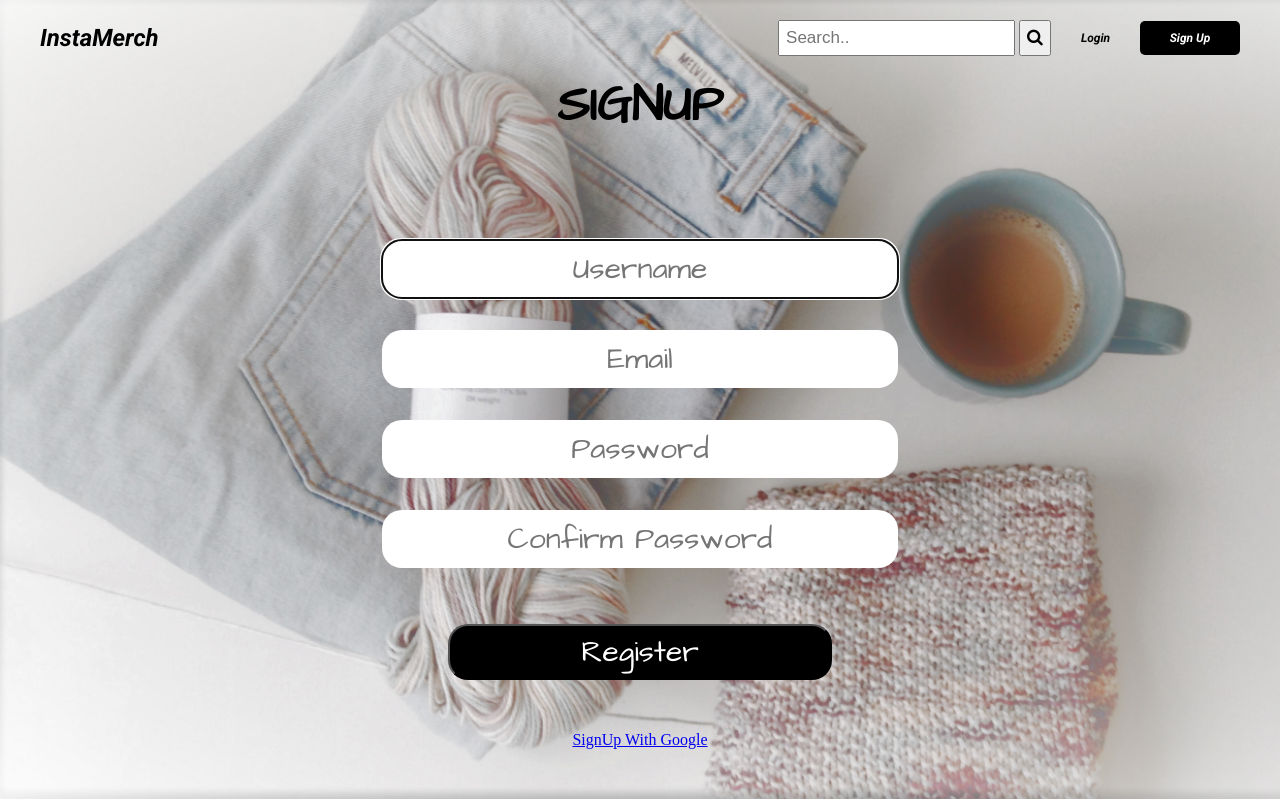
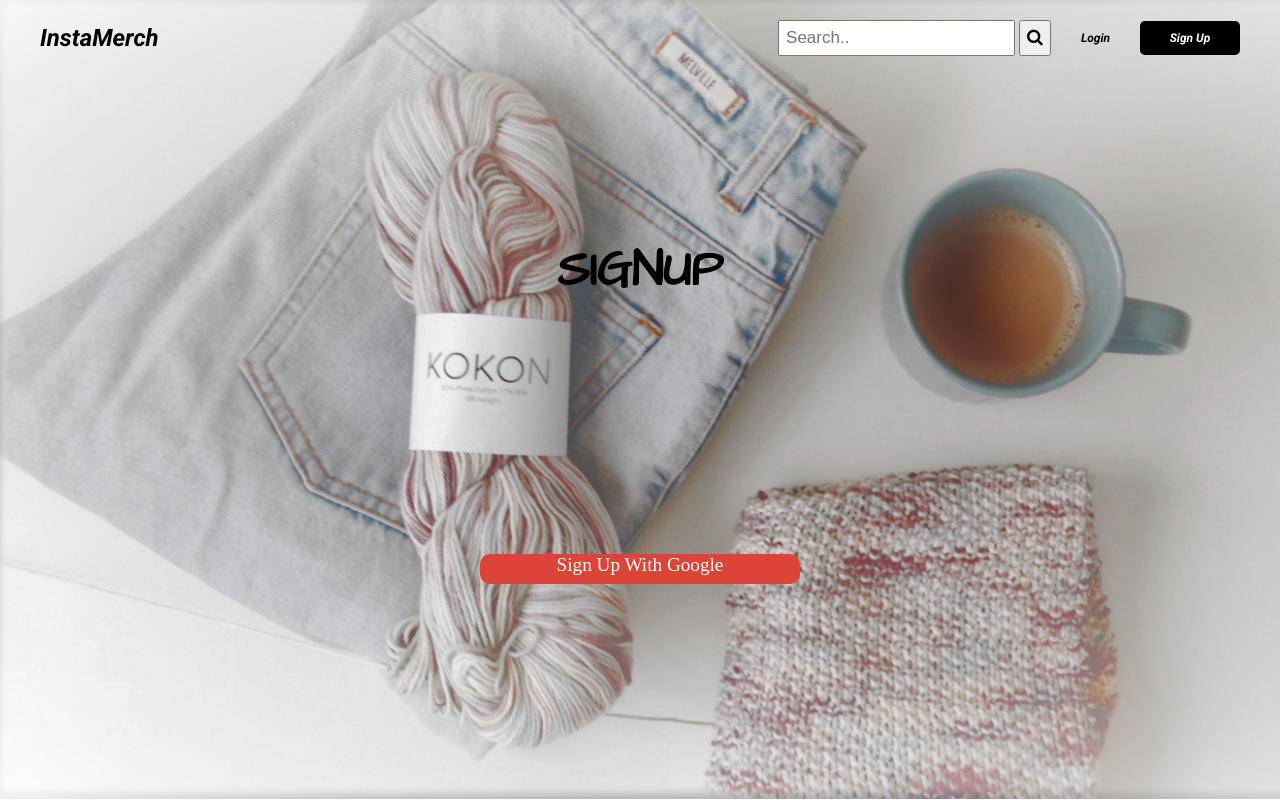
Before and after one commit to SaratAngajalaoffl/InstaMerch, a Django app: page /accounts/register/ in a window 1280 px wide. Run offline with Django 3.2, Linux system fonts and the light colour scheme; some libraries are stand-ins or nearby versions.

Commit message:
Changed the application to fit social auth

```diff
--- a/InstaMerch/WEB/templates/WEB/account_base.html
+++ b/InstaMerch/WEB/templates/WEB/account_base.html
@@ -14,7 +14,9 @@
 			/>
 		</a>
 		<div>
-			<strong>{{request.user}}</strong>
+			<strong
+				>{{request.user.first_name}} {{request.user.last_name}}</strong
+			>
 		</div>
 		<div><strong>{{request.user.email}}</strong></div>
 		<div><p>Contact us @</p></div>
--- a/InstaMerch/WEB/templates/WEB/design_detail.html
+++ b/InstaMerch/WEB/templates/WEB/design_detail.html
@@ -36,7 +36,8 @@
 				class="designer-name"
 				style="color: #3b5998; text-decoration: underline"
 				href="/designs/{{design.account}}"
-				>{{design.account}}</a
+				>{{design.account.user.first_name}}
+				{{design.account.user.last_name}}</a
 			>
 		</h3>
 		<h3 class="designer">
--- a/InstaMerch/WEB/templates/WEB/searchresults.html
+++ b/InstaMerch/WEB/templates/WEB/searchresults.html
@@ -19,7 +19,7 @@
 				/>
 			</div>
 			<div class="product-description">
-				<div class="name">{{user.username}}</div>
+				<div class="name">{{user.first_name}} {{user.last_name}}</div>
 			</div>
 		</a>
 		{% empty %}
--- a/InstaMerch/WEB/templates/WEB/user_designs.html
+++ b/InstaMerch/WEB/templates/WEB/user_designs.html
@@ -15,7 +15,7 @@
 			/>
 		</a>
 		<div>
-			<strong>{{user.user.username}}</strong>
+			<strong>{{user.user.first_name}} {{user.user.last_name}}</strong>
 		</div>
 		<div><strong>{{user.user.email}}</strong></div>
 		<div><p>Contact us @</p></div>
@@ -30,7 +30,7 @@
 	</div>
 	<div class="account-right">
 		<div class="account-right-top">
-			<h1>{{user}}'s Designs</h1>
+			<h1>{{user.user.first_name}}'s Designs</h1>
 		</div>
 		<div class="account-right-bottom">
 			<div class="designs">
--- a/InstaMerch/WEB/templates/registration/register.html
+++ b/InstaMerch/WEB/templates/registration/register.html
@@ -2,32 +2,7 @@
 
 <div class="auth-background">
 	<h1 class="form-header">SIGNUP</h1>
-	<form method="post" action="{% url 'register' %}" class="register-form">
-		{% csrf_token %} {% if form.errors %}
-		<p>{{ form.errors }}</p>
-		{% endif %}
-		<p>{{ form.username }}</p>
-		<p>{{ form.email }}</p>
-		<p>{{ form.password1 }}</p>
-		<p>{{ form.password2 }}</p>
-		<input type="submit" value="Register" class="register-button" />
-	</form>
 
-	<a href="{% url "social:begin" "google-oauth2" %}">SignUp With Google</a>
-
-	<script>
-
-		var form_fields = document.getElementsByTagName('input');
-		form_fields[3].placeholder = 'Username';
-		form_fields[3].autocomplete = 'off';
-		form_fields[3].className += 'form-field';
-		form_fields[4].placeholder = 'Email';
-		form_fields[4].autocomplete = 'off';
-		form_fields[4].className += 'form-field';
-		form_fields[5].placeholder = 'Password';
-		form_fields[5].className += 'form-field';
-		form_fields[6].placeholder = 'Confirm Password';
-		form_fields[6].className += 'form-field';
-	</script>
+	<a href="{% url "social:begin" "google-oauth2" %}" class="google-btn">Sign Up With Google</a>
 </div>
 {% endblock content %}
--- a/InstaMerch/WEB/views.py
+++ b/InstaMerch/WEB/views.py
@@ -361,7 +361,7 @@ def search_view(request):
 
         data = request.POST
 
-        users = User.objects.filter(username__trigram_similar=data['search-key'])
+        users = User.objects.filter(username__icontains=data['search-key']).filter(first_name__icontains=data['search-key']).filter(email__icontains=data['search-key']).exclude(is_superuser=True)
         design_set = models.Design.objects.filter(title__trigram_similar=data['search-key'])
         categories = models.Category.objects.filter(name__trigram_similar=data['search-key'])
 
@@ -375,7 +375,7 @@ def search_view(request):
             if design not in designs:
                 designs.append(design)
 
-        print("Designs are",designs)
+        print("Users are",users)
 
 
         context = {
@@ -403,7 +403,12 @@ def gsignup_view(request):
 
 @login_required
 def done_view(request):
-    account = models.Account(user=request.user)
-    account.save()
 
-    return redirect('add_profile_pic')
+    if not models.Account.objects.filter(user=request.user):
+        account = models.Account(user=request.user)
+        account.save()
+        cart = web_models.Cart(account=account)
+        cart.save()
+        return redirect('add_profile_pic')
+    else:
+        return redirect('home')
--- a/InstaMerch/static/css/main.css
+++ b/InstaMerch/static/css/main.css
@@ -12,6 +12,20 @@ body {
 a.no-style {
 	text-decoration: none !important;
 	color: black !important;
+}
+
+/* SIGN UP BUTTONS */
+
+.google-btn {
+	background-color: #db4437;
+	color: white;
+	text-decoration: none;
+	width: 25%;
+	height: 30px;
+	border-radius: 10px;
+	text-align: center;
+	font-size: larger;
+	vertical-align: center	;
 }
 
 /* Hero Image */
```
Also changed, not shown: InstaMerch/WEB/templates/registration/login.html (+1 -30 lines).
